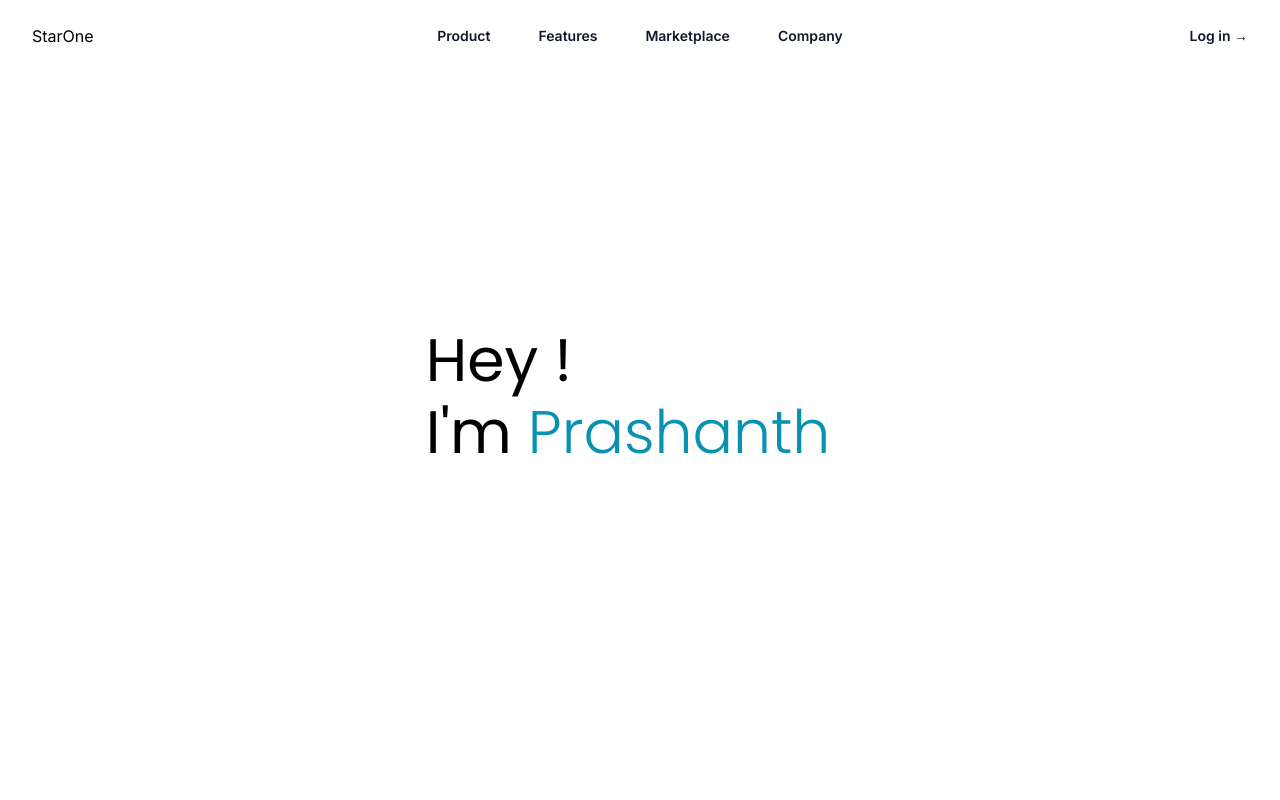
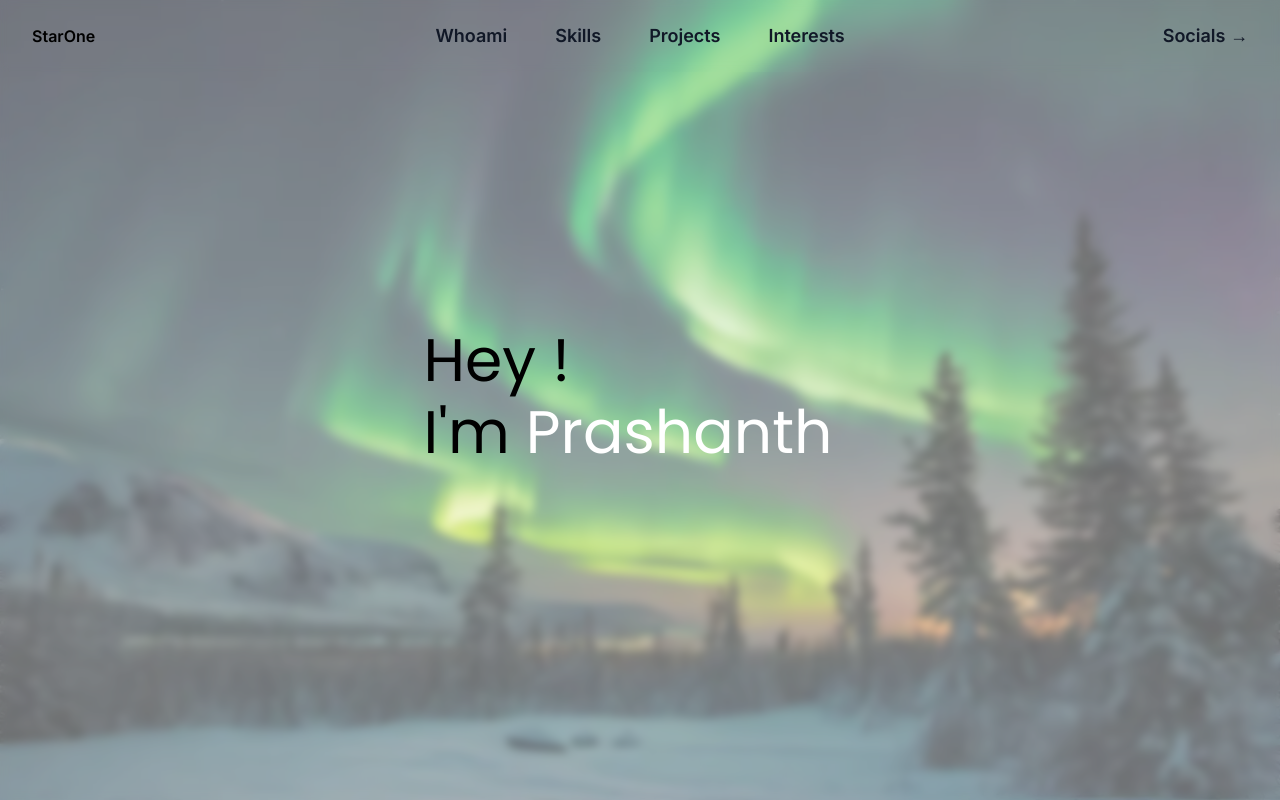
Before and after one commit to StarOne01/StarOne01.github.io, a Next.js app: page / in a window 1280 px wide. Shown: the top 800 px of the page. Built offline with nearby package versions, Linux system fonts and the light colour scheme.

Commit message:
Refactor: Optimized TypewriterEffectSmooth component usage and improved background image handling in page.tsx

```diff
--- a/src/app/globals.css
+++ b/src/app/globals.css
@@ -1,6 +1,7 @@
 @tailwind base;
 @tailwind components;
 @tailwind utilities;
+
 
 :root {
   --foreground-rgb: 0, 0, 0;
@@ -24,8 +25,25 @@ body {
       rgb(var(--background-end-rgb))
     )
     rgb(var(--background-start-rgb));
+
     scroll-behavior: smooth;
 }
+
+.container {
+  height: 80vh;
+  position: relative;
+  border: 3px solid green;
+}
+
+.center {
+  margin: 0;
+  position: absolute;
+  top: 50%;
+  left: 50%;
+  -ms-transform: translate(-50%, -50%);
+  transform: translate(-50%, -50%);
+}
+
 
 @layer utilities {
   .text-balance {
--- a/src/app/page.tsx
+++ b/src/app/page.tsx
@@ -1,9 +1,7 @@
 "use client";
 
 import { TypewriterEffectSmooth } from "../components/ui/typewriter-effect";
-import { motion } from "framer-motion";
 import React from "react";
-import { AuroraBackground } from "../components/ui/aurora-background";
 import { Poppins } from 'next/font/google'
 import { Fragment, useState } from 'react'
 import { Dialog, Disclosure, Popover, Transition } from '@headlessui/react'
@@ -37,19 +35,20 @@ const callsToAction = [
   { name: 'Contact sales', href: '#', icon: PhoneIcon },
 ]
 
+const imgIndex = Math.floor(Math.random() * 3) + 1
 function classNames(...classes: any) {
   return classes.filter(Boolean).join(' ')
 }
 
 
 
-function Example() {
+function Nav() {
   const [mobileMenuOpen, setMobileMenuOpen] = useState(false)
   return (
-    <header className="bg-trasparent  text-black dark:text-white dark:bg-black backdrop-blur-sm fixed w-full">
-      <nav className="mx-auto flex max-w-7xl z-50 items-center justify-between p-6 lg:px-8" aria-label="Global">
+    <header className="bg-trasparent z-10 text-black dark:text-white dark:bg-black backdrop-blur-sm fixed w-full">
+      <nav className="mx-auto flex max-w-7xl  items-center justify-between p-6 lg:px-8" aria-label="Global">
         <div className="flex lg:flex-1">
-          <a href="#" className="-m-1.5 p-1.5">
+          <a href="#" className="-m-1.5 font-semibold p-1.5">
             <span >StarOne</span>
           </a>
         </div>
@@ -57,17 +56,16 @@ function Example() {
           <button
             type="button"
             className="-m-2.5 inline-flex items-center justify-center rounded-md p-2.5 text-black dark:text-white"
-            onClick={() => { setMobileMenuOpen(true); console.log(mobileMenuOpen) }}
+            onClick={() => { setMobileMenuOpen(true) }}
           >
             <span className="sr-only">Open main menu</span>
             <Bars3Icon className="h-6 w-6" aria-hidden="true" />
           </button>
         </div>
         <Popover.Group className="hidden lg:flex lg:gap-x-12">
-          <Popover className="relative">
-            <Popover.Button className="flex items-center gap-x-1 text-sm font-semibold leading-6 text-gray-900">
-              Product
-            </Popover.Button>
+        <a href="#" className="font-semibold text-lg leading-6 text-gray-900">
+            Whoami
+          </a>
             {/*
               <ChevronDownIcon className="h-5 w-5 flex-none text-gray-400" aria-hidden="true" />
 
@@ -116,20 +114,19 @@ function Example() {
               </Popover.Panel>
             </Transition>
                 */}
-          </Popover>
-          <a href="#" className="text-sm font-semibold leading-6 text-gray-900">
-            Features
+          <a href="#" className="text-lg font-semibold leading-6 text-gray-900">
+            Skills
           </a>
-          <a href="#" className="text-sm font-semibold leading-6 text-gray-900">
-            Marketplace
+          <a href="#" className="text-lg font-semibold leading-6 text-gray-900">
+            Projects
           </a>
-          <a href="#" className="text-sm font-semibold leading-6 text-gray-900">
-            Company
+          <a href="#" className="text-lg font-semibold leading-6 text-gray-900">
+            Interests
           </a>
         </Popover.Group>
         <div className="hidden lg:flex lg:flex-1 lg:justify-end">
-          <a href="#" className="text-sm font-semibold leading-6 text-gray-900">
-            Log in <span aria-hidden="true">&rarr;</span>
+          <a href="#" className="text-lg font-semibold leading-6 text-gray-900">
+            Socials <span aria-hidden="true">&rarr;</span>
           </a>
         </div>
       </nav>
@@ -138,7 +135,7 @@ function Example() {
         <Dialog.Panel className="fixed inset-y-0 right-0 z-10 w-full overflow-y-auto bg-transparent backdrop-blur-xl dark:backdrop-blur-3xl px-6 py-6 sm:max-w-sm sm:ring-1 sm:ring-gray-900/10">
           <div className="flex items-center justify-between">
             <a href="#" className="-m-1.5 p-1.5">
-              <span className="text-black dark:text-white">StarOne</span>
+              <span className="text-black font-semibold dark:text-white">StarOne</span>
             </a>
             <button
               type="button"
@@ -149,12 +146,12 @@ function Example() {
               <XMarkIcon className="h-6 w-6 dark:text-white text-black" aria-hidden="true" />
             </button>
           </div>
-          <div className="mt-6 flow-root">
-            <div className="-my-6 divide-y divide-gray-500/10">
-              <div className="space-y-2 py-6">
+          <div className="mt-6 flow-root ">
+            <div className="-my-6 center divide-gray-500/10">
+              <div className="space-y-2  text-center align-middle py-6">
                 <a
                   href="#"
-                  className="-mx-3 block rounded-lg px-3 py-2 text-base font-semibold leading-7  text-black dark:text-white hover:text-white dark:hover:text-black hover:bg-black dark:hover:bg-yellow-200"
+                  className="-mx-3 block rounded-lg px-3 py-2  text-2xl font-semibold leading-7  text-black dark:text-white hover:text-white dark:hover:text-black hover:bg-black dark:hover:bg-yellow-200"
                 >
                   Whoami
                 </a>{ /*
@@ -189,19 +186,19 @@ function Example() {
                 </Disclosure>*/}
                 <a
                   href="#"
-                  className="-mx-3 block rounded-lg px-3 py-2 text-base font-semibold leading-7  text-black dark:text-white hover:text-white dark:hover:text-black hover:bg-black dark:hover:bg-yellow-200"
+                  className="-mx-3 block rounded-lg px-3 py-2 text-2xl font-semibold leading-7  text-black dark:text-white hover:text-white dark:hover:text-black hover:bg-black dark:hover:bg-yellow-200"
                 >
                   Skills
                 </a>
                 <a
                   href="#"
-                  className="-mx-3 block rounded-lg px-3 py-2 text-base font-semibold leading-7   text-black dark:text-white hover:text-white dark:hover:text-black hover:bg-black dark:hover:bg-yellow-200"
+                  className="-mx-3 block rounded-lg px-3 py-2 text-2xl font-semibold leading-7   text-black dark:text-white hover:text-white dark:hover:text-black hover:bg-black dark:hover:bg-yellow-200"
                 >
                   Projects
                 </a>
                 <a
                   href="#"
-                  className="-mx-3 block rounded-lg px-3 py-2 text-base font-semibold leading-7  text-black dark:text-white hover:text-white dark:hover:text-black hover:bg-black dark:hover:bg-yellow-200"
+                  className="-mx-3 block rounded-lg px-3 py-2 text-2xl font-semibold leading-7  text-black dark:text-white hover:text-white dark:hover:text-black hover:bg-black dark:hover:bg-yellow-200"
                 >
                   Interests
                 </a>
@@ -209,7 +206,7 @@ function Example() {
               <div className="py-6">
                 <a
                   href="#"
-                  className="-mx-3 block rounded-lg px-3 py-2.5 text-base font-semibold leading-7  text-black dark:text-white hover:text-white dark:hover:text-black hover:bg-black dark:hover:bg-yellow-200"
+                  className=" block rounded-lg px-3 py-2 text-2xl font-semibold leading-7  text-black dark:text-white hover:text-white dark:hover:text-black hover:bg-black dark:hover:bg-yellow-200"
                 >
                   Socials
                 </a>
@@ -234,31 +231,23 @@ function Hero() {
     },
     {
       text: "Prashanth",
-      className: "dark:text-yellow-200 text-cyan-600 font-light",
+      className: "dark:text-yellow-200 text-white",
     },
   ];
   return (
-    <>
-      <AuroraBackground className={"-z-10 " + poppins300.className}>
-        <motion.div
-          initial={{ opacity: 0.0, y: 40 }}
-          whileInView={{ opacity: 1, y: 0 }}
-          transition={{
-            delay: 0.3,
-            duration: 0.8,
-            ease: "easeInOut",
-          }}
-          className="relative flex flex-col gap-4 items-center justify-center px-4"
+      <div className={"bg-[url('../../public/AIGenImage3.webp')] bg-cover bg-center " + poppins300.className}>
+        <div
+          className={`relative flex backdrop-blur-sm dark:mix-blend-hard-light flex-col h-[100vh] bg-[rgba(255,255,255,0.4)] dark:bg-[rgba(50,50,50,0.45)] gap-4 items-center justify-center px-4`}
         >
-          <div className="text-4xl md:text-6xl dark:text-white text-center">
+          <div className="text-4xl md:text-6xl  text-slate-100 text-center">
             <TypewriterEffectSmooth words={words} />
             <TypewriterEffectSmooth words={name} />
           </div>
-        </motion.div>
-      </AuroraBackground>
-    </>
+        </div>
+    </div>
   );
 }
+
 
 function Whoami() {
   return (
@@ -270,12 +259,13 @@ function Whoami() {
         <li>FOSS Enthusiasist</li>
         <li>Astrophile</li>
         <li>Melophile</li>
+        <li></li>
       </ul>
       Welcome to my digital realm, where I bring code to life in extraordinary ways. I'm a <span className="dark:text-yellow-300 dark:bg-transparent text-white-500 bg-cyan-200">system developer, skilled in C, C++</span> – the building blocks of software magic. My journey takes me deep into the heart of machines, crafting their very souls and making them hum with electronic vitality.
 
-      I'm also a <span className="highlight">aspiring dual-faceted engineer,</span> both Electric and Electronic. Electronic engineering supports my <span className="dark:text-yellow-300 dark:bg-transparent text-white-500 bg-cyan-200">interests in Computers and electronical systems,</span> while my passion for Electric engineering quenches my thirst for understanding the beauty of physics and electromagnetism. As an electronic engineer, I create powerful things with mere milliamps. On the other hand, as an electrical engineer, I play with hundreds of volts and craft high-power appliances.
+      I'm also a <span className="dark:text-yellow-300 dark:bg-transparent text-white-500 bg-cyan-200">aspiring dual-faceted engineer,</span> both Electric and Electronic. Electronic engineering supports my <span className="dark:text-yellow-300 dark:bg-transparent text-white-500 bg-cyan-200">interests in Computers and electronical systems,</span> while my passion for Electric engineering quenches my thirst for understanding the beauty of physics and electromagnetism. As an electronic engineer, I create powerful things with mere milliamps. On the other hand, as an electrical engineer, I play with hundreds of volts and craft high-power appliances.
 
-      But that's not all – <span className="highlight">I'm also a cybersecurity enthusiast,</span> unearthing hidden truths across various realms. <span className="dark:text-yellow-300 dark:bg-transparent text-white-500 bg-cyan-200">From the vast expanse of astronomy to the intricate dance of wireless networks, and from captivating graphics to the core of bare-metal transistors, I love unveiling secrets and seeing what lies beneath the surface.</span>
+      But that's not all – <span className="dark:text-yellow-300 dark:bg-transparent text-white-500 bg-cyan-200">I'm also a cybersecurity enthusiast,</span> unearthing hidden truths across various realms. <span className="dark:text-yellow-300 dark:bg-transparent text-white-500 bg-cyan-200">From the vast expanse of astronomy to the intricate dance of wireless networks, and from captivating graphics to the core of bare-metal transistors, I love unveiling secrets and seeing what lies beneath the surface.</span>
 
       Come, join me on this adventure where science fiction meets reality. Let's explore uncharted code, push the boundaries of what's possible, and dive into the very heart of technology and the mysteries of the electronical world.
     </div>);
@@ -309,7 +299,7 @@ function Projects() {
 export default function Home() {
   return (
     <>
-      <Example />
+      <Nav />
       <Hero />
       <Whoami />
       <br />
--- a/src/components/ui/aurora-background.tsx
+++ /dev/null
@@ -1,35 +0,0 @@
-"use client";
-import { cn } from "@/utils/cn";
-import React, { ReactNode } from "react";
-
-interface AuroraBackgroundProps extends React.HTMLProps<HTMLDivElement> {
-  children: ReactNode;
-  showRadialGradient?: boolean;
-}
-
-export const AuroraBackground = ({
-  className,
-  children,
-  showRadialGradient = true,
-  ...props
-}: AuroraBackgroundProps) => {
-  return (
-    <main>
-      <div
-        className={cn(
-          "relative m-0 flex flex-col h-[100vh] justify-center bg-white dark:bg-black  text-slate-950 transition-bg",
-          className
-        )}
-        {...props}
-      >
-        <div className="inset-0 m-0 overflow-hidden">
-          <div
-            //   I'm sorry but this is what peak developer performance looks like // trigger warning
-            className="bg-black"
-          ></div>
-        </div>
-        {children}
-      </div>
-    </main>
-  );
-};
```
Also changed, not shown: src/components/ui/lamp.tsx (deleted, +0 -104 lines), src/components/ui/meteors.tsx (deleted, +0 -33 lines), public/AIGenImage3.webp (added).
